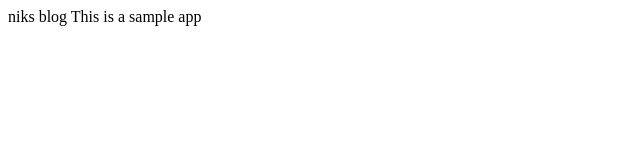
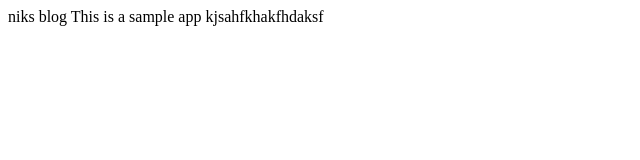
Before and after one commit to nikshiko/pblog, a plain HTML site: page index.html in a window 1280 px wide. Shown: the whole page, without its empty margins (0-640 px from the left). Drawn offline with Linux system fonts and the light colour scheme.

Commit message:
Update index.html

```diff
--- a/index.html
+++ b/index.html
@@ -1,4 +1,4 @@
 <!DOCTYPE html>
 <head>niks blog</head>
-<body>This is a sample app</body>
+<body>This is a sample app kjsahfkhakfhdaksf</body>
 </html>
```
